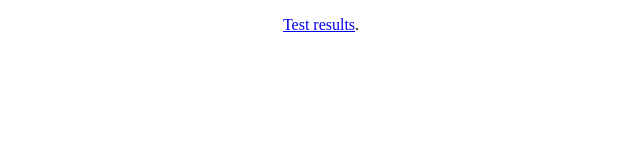
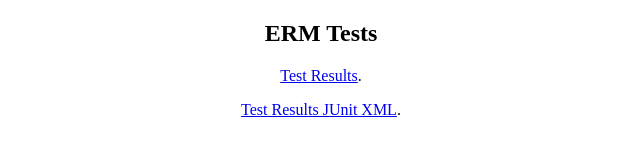
Before and after one commit to vykmnsk/aws-pytest-pipeline, a plain HTML site: page index.html in a window 1280 px wide. Shown: the whole page, without its empty margins (319-959 px from the left). Drawn offline with Linux system fonts and the light colour scheme.

Commit message:
Update index to test deployment

```diff
--- a/index.html
+++ b/index.html
@@ -4,9 +4,9 @@
   <meta charset="utf-8">
   <title>erm tests</title>
 </head>
-<body>
-  <div align="center">
-    <p> <a href="results.xml">Test results</a>.</p>
-  </div>
+<body align="center">
+  <h2>ERM Tests</h2>
+  <p> <a href="results.txt">Test Results</a>.</p>
+  <p> <a href="results.xml">Test Results JUnit XML</a>.</p>
 </body>
 </html>
```
Also changed, not shown: 1 other file.
